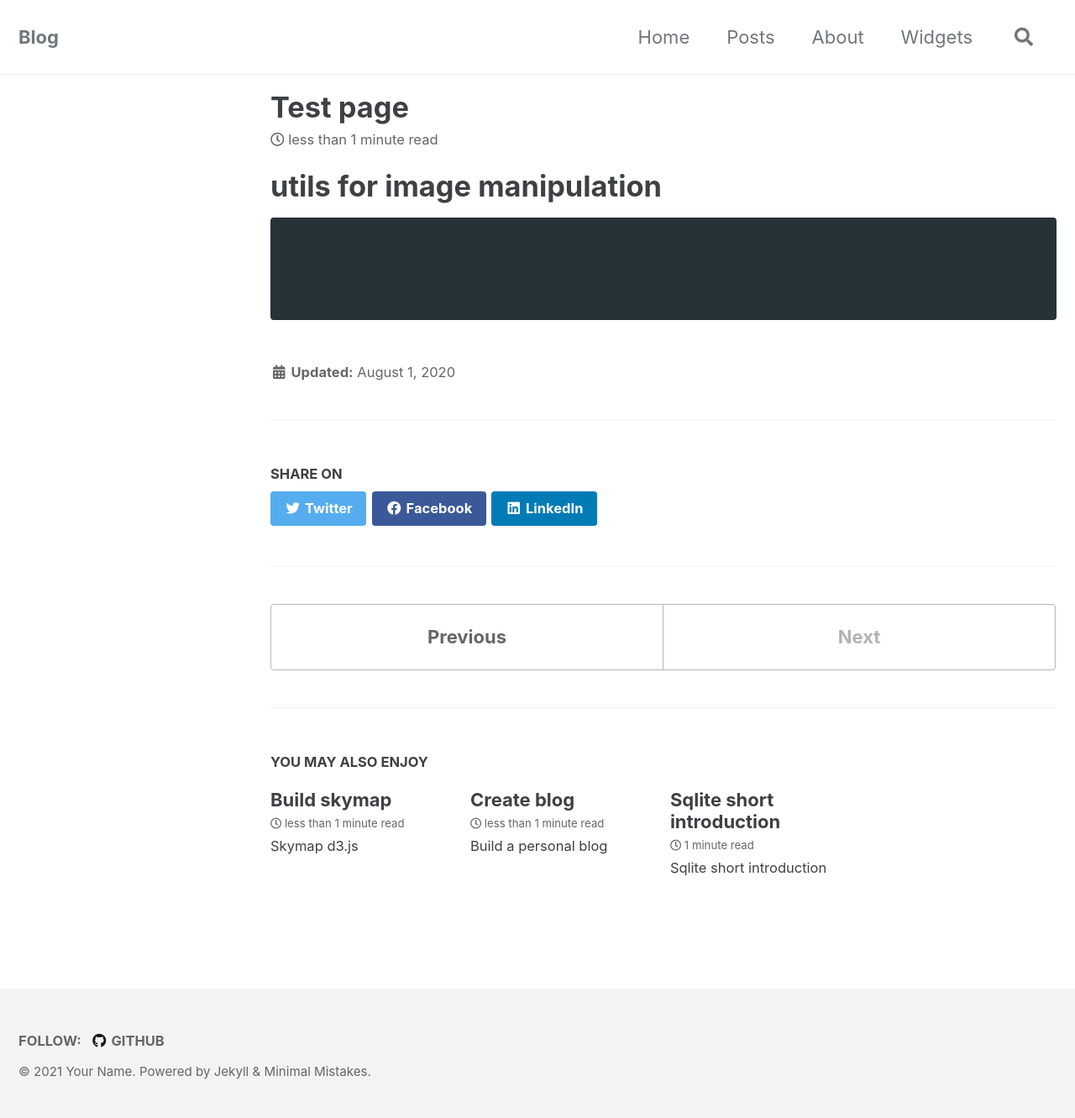
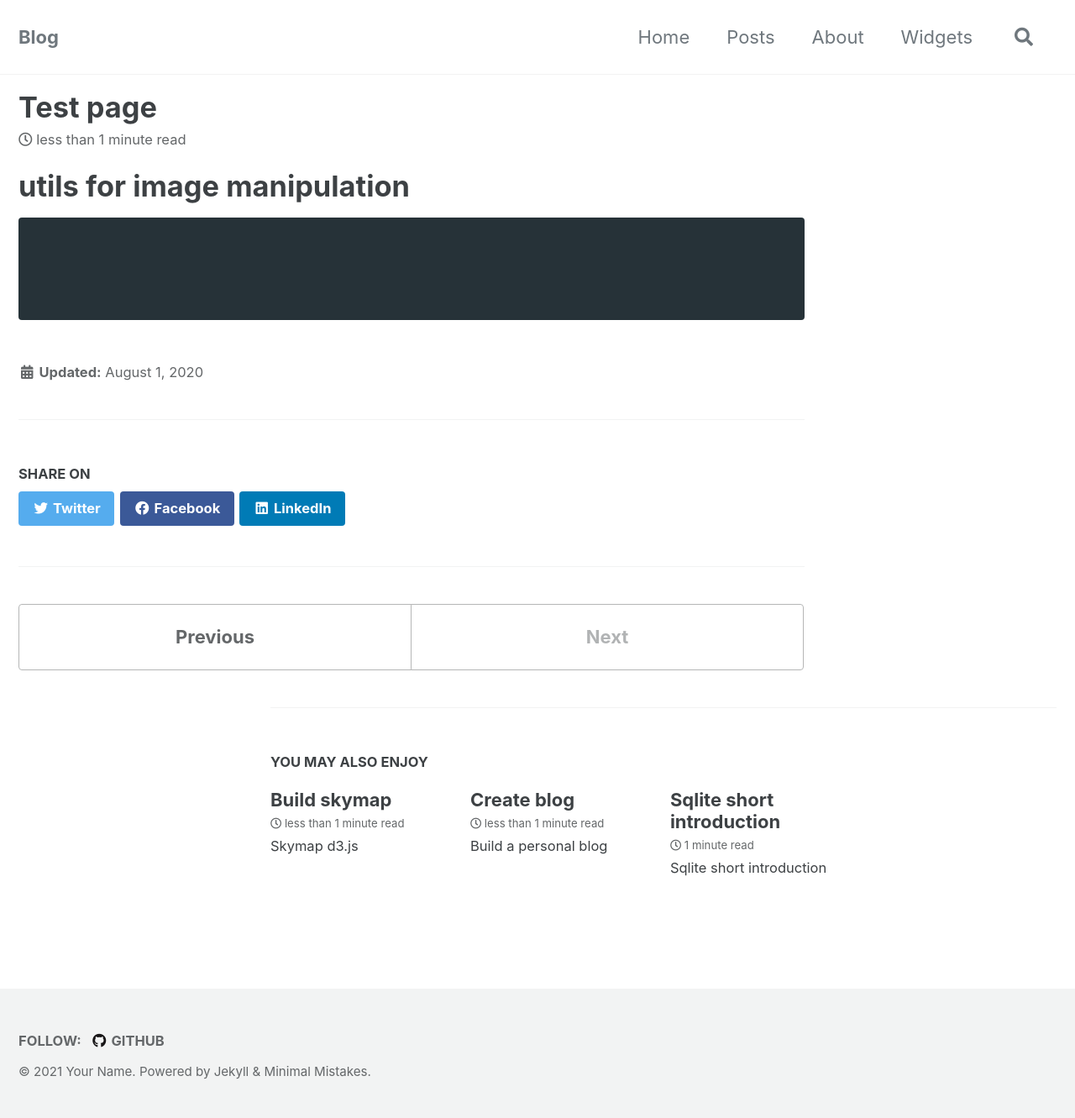
Before and after one commit to xiaolng/xiaolng.github.io, a Jekyll site: the page built from _posts/2020-08-01-utils.md, in a window 1280 px wide. Shown: the whole page at 84% size. Built offline with Jekyll 4.4.1, drawn with Linux system fonts in a browser that asks for light colours; cached includes are drawn as plain includes.

Commit message:
add file

```diff
--- a/_sass/minimal-mistakes/_page.scss
+++ b/_sass/minimal-mistakes/_page.scss
@@ -562,3 +562,27 @@ body {
     }
   }
 }
+
+.wide2 {
+  .page {
+    float: left;
+    width: 100%;
+    @include breakpoint($large) {
+      padding-left: 0;
+    }
+
+    @include breakpoint($x-large) {
+      padding-left: 0;
+    }
+  }
+
+  .page__related {
+    @include breakpoint($large) {
+      padding-left: 0;
+    }
+
+    @include breakpoint($x-large) {
+      padding-left: 0;
+    }
+  }
+}
```
Also changed, not shown: _posts/2020-08-01-utils.md (+1 -1 lines), 1 other file.
